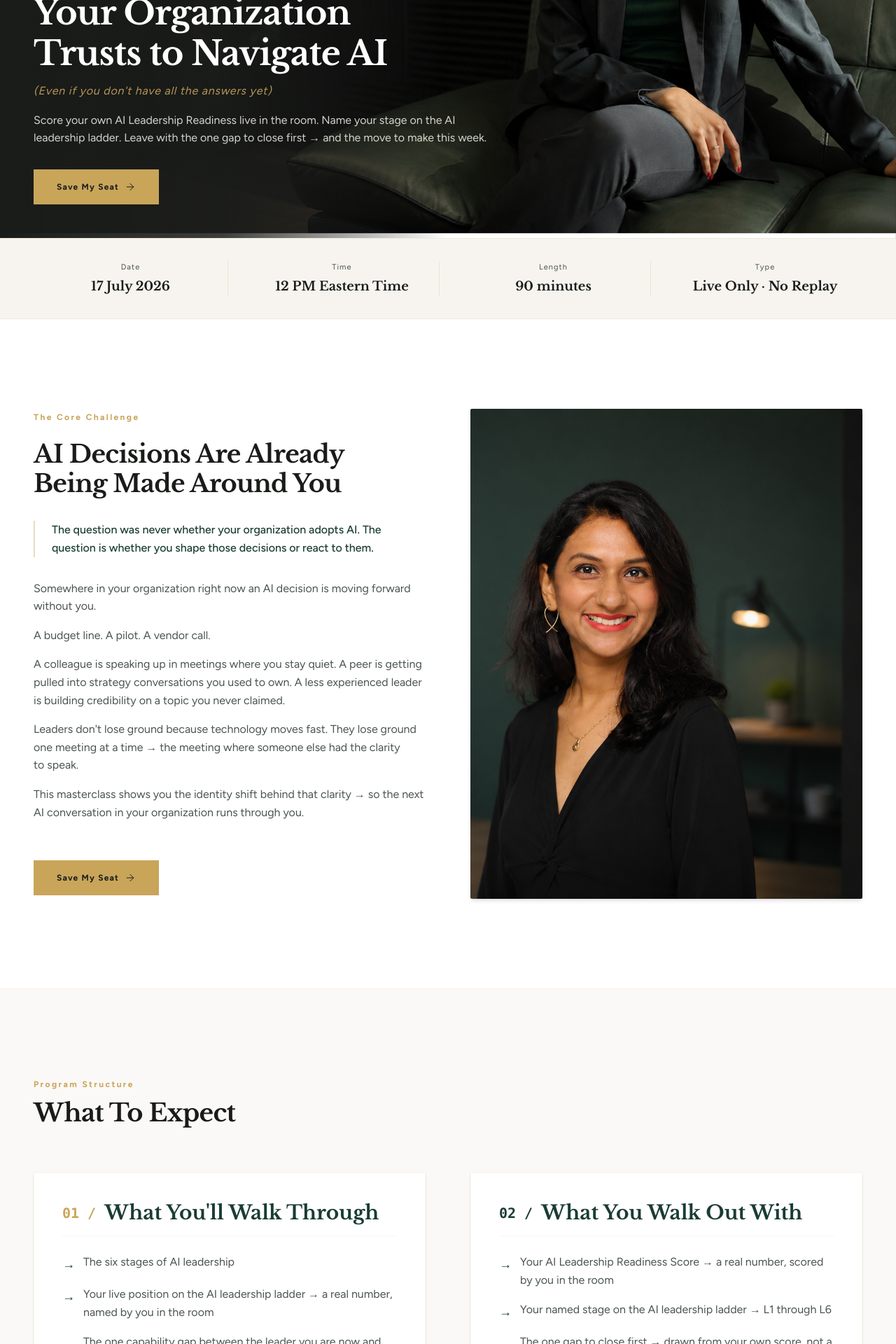
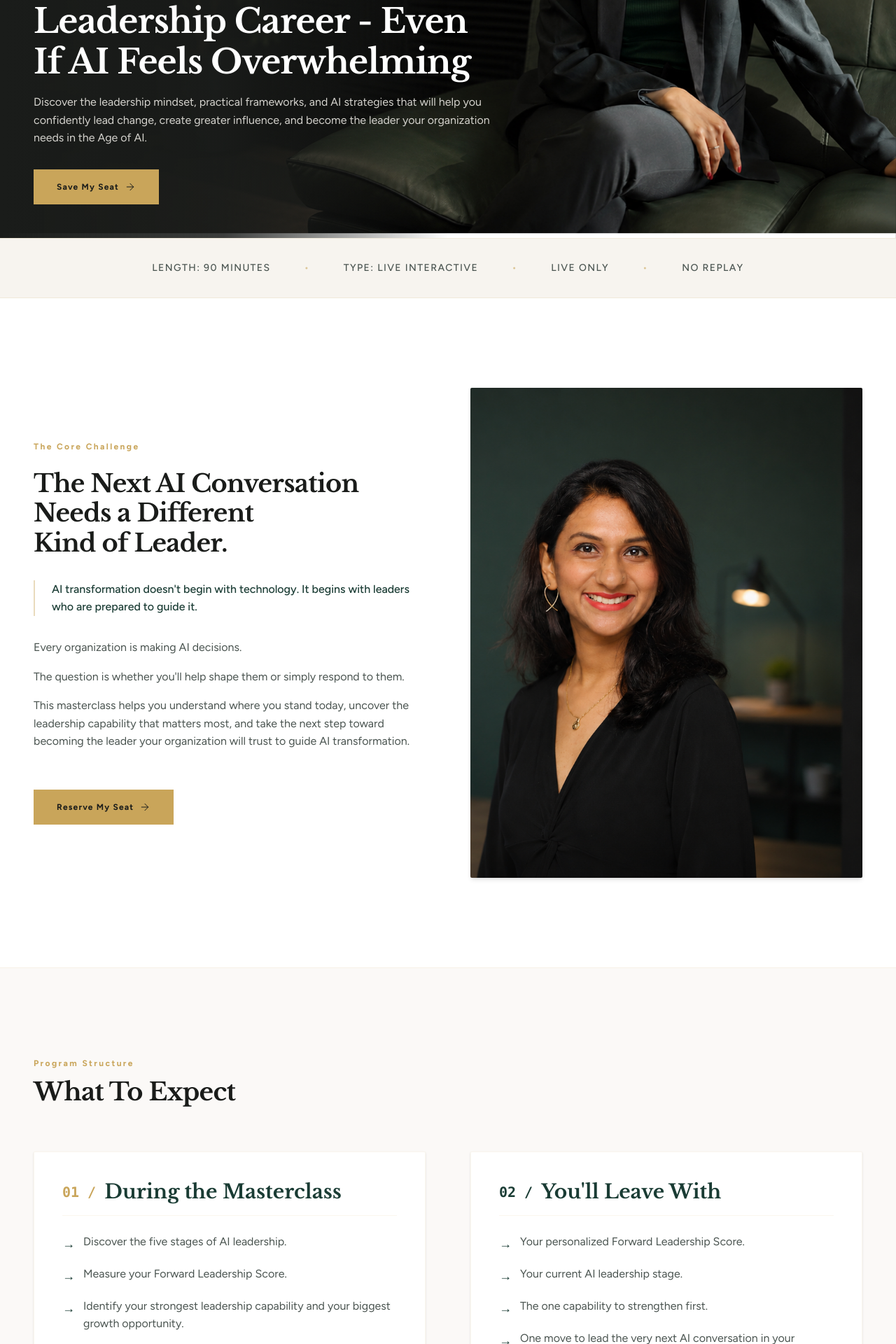
Before and after one commit to AnshKapila/The-Forward-Org-New, a React (Vite) app: page /masterclass in a window 1280 px wide. Shown: the part 460-2380 px from the top of the page at 70% size. Built offline with nearby package versions, Linux system fonts and the light colour scheme.

Commit message:
feat: implement updated copy for Masterclass page

```diff
--- a/src/pages/Masterclass.tsx
+++ b/src/pages/Masterclass.tsx
@@ -118,37 +118,42 @@ export default function Masterclass() {
     {
       id: 1,
       question: "Who's hosting this?",
-      answer: "Pan Seth, founder of The Forward Org. She spent a decade building and governing production AI systems inside regulated organizations → work tied to $600M+ in business impact and two AI patents.",
+      answer: "Pan Seth, Founder of The Forward Org. After more than a decade building enterprise AI solutions that contributed to $600M+ in business impact and 2 AI patents, she now helps leaders build AI-forward organizations through leadership, strategy, and organizational transformation.",
     },
     {
       id: 2,
       question: "What is The Forward Org?",
-      answer: "The Forward Org builds AI-first leaders and AI-first organizations → using the Forward Leader Blueprint™, built from a decade inside real AI systems.",
+      answer: "The Forward Org is an AI leadership and transformation advisory that helps organizations become AI-forward by developing AI-forward leaders, aligning strategy, strengthening culture, and building practical governance for lasting business value.",
     },
     {
       id: 3,
-      question: "What is this masterclass?",
-      answer: "A free 90-minute live session. You'll score your own AI Leadership Readiness, name your stage on the leadership ladder, and leave with the one gap to close first.",
+      question: "What will I gain from this masterclass?",
+      answer: "You'll discover your Forward Leadership Score, identify your current leadership stage, uncover your biggest capability gap, and leave with practical action items to become a more effective AI leader that you can apply tomorrow.",
     },
     {
       id: 4,
-      question: "Who is this for?",
-      answer: "Any leader who feels the pressure to become AI-first and decides to act. No technical background required. No full organizational authority required. The only requirement is the decision to become the leader this moment is calling for.",
+      question: "Who is this designed for?",
+      answer: "Senior managers, directors, executives, and transformation leaders who want to lead AI initiatives with greater confidence, influence, and business impact- no technical background required.",
     },
     {
       id: 5,
-      question: "What happens after the masterclass?",
-      answer: "Leaders ready to go deeper are invited into the Forward Leader Accelerator™ → a six-month cohort built around the identity shift you'll see live in this session. You'll hear about it at the end. No pitch during the working part of the class.",
+      question: "Do I need AI or technical experience?",
+      answer: "No. This masterclass focuses on leadership, not programming. If you're responsible for leading people, teams, or change, you'll benefit from the frameworks you'll learn.",
     },
     {
       id: 6,
-      question: "Is this free?",
-      answer: "Yes. A complimentary masterclass for everyone in Pan's network.",
+      question: "What happens after the masterclass?",
+      answer: "If you're ready to continue your journey, you'll be invited to join the Forward Leader Accelerator™, a six-month program designed to help leaders build the capabilities needed to lead AI transformation with confidence.",
     },
     {
       id: 7,
+      question: "Is the masterclass free?",
+      answer: "Yes. This complimentary masterclass is part of The Forward Org's mission to prepare leaders for the future of AI-powered organizations.",
+    },
+    {
+      id: 8,
       question: "Will there be a replay?",
-      answer: "No. The scoring works because you do it live in the room. A replay removes the part that matters. If this date doesn't work, the masterclass runs monthly → reply to any email to be notified of the next one."
+      answer: "No. The assessment, discussions, and coaching are designed to be experienced live. If you can't attend this session, you'll have the opportunity to join a future masterclass.",
     }
   ];
 
@@ -280,21 +285,14 @@ END:VCALENDAR`;
               variants={itemVariants}
               className="font-serif text-hero leading-[1.12] font-bold tracking-tight text-white text-balance mt-3 md:mt-4"
             >
-              Become the Leader Your Organization Trusts to Navigate AI
+              How to Future-Proof Your Leadership Career - Even If AI Feels Overwhelming
             </motion.h1>
-
-            <motion.p
-              variants={itemVariants}
-              className="font-serif text-base md:text-lg text-gold/90 italic tracking-wide mt-3 text-left font-normal"
-            >
-              (Even if you don't have all the answers yet)
-            </motion.p>
 
             <motion.p
               variants={itemVariants}
               className="font-sans text-[17px] md:text-[19px] text-off-white/85 leading-relaxed font-light max-w-2xl mt-4 text-balance"
             >
-              Score your own AI Leadership Readiness live in the room. Name your stage on the AI leadership ladder. Leave with the one gap to close first → and the move to make this week.
+              Discover the leadership mindset, practical frameworks, and AI strategies that will help you confidently lead change, create greater influence, and become the leader your organization needs in the Age of AI.
             </motion.p>
 
             <motion.div
@@ -316,23 +314,14 @@ END:VCALENDAR`;
       {/* 2. Quick Stats / Metadata Bar */}
       <section className="py-8 bg-[#F7F4EF] border-y border-gold/15 relative z-30">
         <div className="max-w-7xl mx-auto px-6 md:px-12">
-          <div className="grid grid-cols-2 md:grid-cols-4 gap-6 text-center md:divide-x md:divide-gold/20">
-            <div className="flex flex-col justify-center items-center">
-              <span className="font-sans text-[11px] capitalize tracking-widest text-ink-muted">Date</span>
-              <span className="font-serif text-base md:text-lg font-bold text-ink mt-1">17 July 2026</span>
-            </div>
-            <div className="flex flex-col justify-center items-center">
-              <span className="font-sans text-[11px] capitalize tracking-widest text-ink-muted">Time</span>
-              <span className="font-serif text-base md:text-lg font-bold text-ink mt-1">12 PM Eastern Time</span>
-            </div>
-            <div className="flex flex-col justify-center items-center">
-              <span className="font-sans text-[11px] capitalize tracking-widest text-ink-muted">Length</span>
-              <span className="font-serif text-base md:text-lg font-bold text-ink mt-1">90 minutes</span>
-            </div>
-            <div className="flex flex-col justify-center items-center">
-              <span className="font-sans text-[11px] capitalize tracking-widest text-ink-muted">Type</span>
-              <span className="font-serif text-base md:text-lg font-bold text-ink mt-1">Live Only · No Replay</span>
-            </div>
+          <div className="flex flex-wrap justify-center items-center gap-x-12 gap-y-4 text-center text-sm font-sans font-medium text-ink-muted uppercase tracking-widest">
+            <span>Length: 90 minutes</span>
+            <span className="hidden md:inline text-gold/60">•</span>
+            <span>Type: Live Interactive</span>
+            <span className="hidden md:inline text-gold/60">•</span>
+            <span>Live Only</span>
+            <span className="hidden md:inline text-gold/60">•</span>
+            <span>No Replay</span>
           </div>
         </div>
       </section>
@@ -347,19 +336,17 @@ END:VCALENDAR`;
                   The Core Challenge
                 </span>
                 <h2 className="font-serif text-[32px] md:text-[45px] leading-tight font-bold text-ink">
-                  AI Decisions Are Already Being Made Around You
+                  The Next AI Conversation Needs a Different Kind of Leader.
                 </h2>
 
                 <p className="font-serif text-xl md:text-2xl text-teal font-medium leading-relaxed border-l-2 border-gold/40 pl-6 my-8">
-                  The question was never whether your organization adopts AI. The question is whether you shape those decisions or react to them.
+                  AI transformation doesn't begin with technology. It begins with leaders who are prepared to guide it.
                 </p>
 
                 <div className="font-sans text-base md:text-lg text-ink-muted leading-relaxed font-light mt-6 space-y-4">
-                  <p>Somewhere in your organization right now an AI decision is moving forward without you.</p>
-                  <p>A budget line. A pilot. A vendor call.</p>
-                  <p>A colleague is speaking up in meetings where you stay quiet. A peer is getting pulled into strategy conversations you used to own. A less experienced leader is building credibility on a topic you never claimed.</p>
-                  <p>Leaders don't lose ground because technology moves fast. They lose ground one meeting at a time → the meeting where someone else had the clarity to speak.</p>
-                  <p>This masterclass shows you the identity shift behind that clarity → so the next AI conversation in your organization runs through you.</p>
+                  <p>Every organization is making AI decisions.</p>
+                  <p>The question is whether you'll help shape them or simply respond to them.</p>
+                  <p>This masterclass helps you understand where you stand today, uncover the leadership capability that matters most, and take the next step toward becoming the leader your organization will trust to guide AI transformation.</p>
                 </div>
 
                 <div className="pt-8">
@@ -368,7 +355,7 @@ END:VCALENDAR`;
                     variant="gold"
                     className="px-8 py-4 font-bold"
                   >
-                    Save My Seat
+                    Reserve My Seat
                   </InteractiveButton>
                 </div>
               </div>
@@ -405,25 +392,25 @@ END:VCALENDAR`;
             <div className="space-y-6 bg-white p-8 md:p-10 border border-gold/10 rounded-[2px] shadow-sm text-left">
               <h3 className="font-serif text-2xl font-bold text-[#1A3C34] border-b border-gold/10 pb-4 flex items-center gap-3">
                 <span className="text-gold font-mono text-xl">01 /</span>
-                What You'll Walk Through
+                During the Masterclass
               </h3>
 
               <ul className="space-y-4 font-sans text-[15px] md:text-[16px] text-ink-muted">
                 <li className="flex items-start gap-3">
                   <span className="text-teal font-bold text-lg shrink-0 mt-0.5">→</span>
-                  <span>The six stages of AI leadership</span>
+                  <span>Discover the five stages of AI leadership.</span>
                 </li>
                 <li className="flex items-start gap-3">
                   <span className="text-teal font-bold text-lg shrink-0 mt-0.5">→</span>
-                  <span>Your live position on the AI leadership ladder → a real number, named by you in the room</span>
+                  <span>Measure your Forward Leadership Score.</span>
                 </li>
                 <li className="flex items-start gap-3">
                   <span className="text-teal font-bold text-lg shrink-0 mt-0.5">→</span>
-                  <span>The one capability gap between the leader you are now and the leader your organization needs</span>
+                  <span>Identify your strongest leadership capability and your biggest growth opportunity.</span>
                 </li>
                 <li className="flex items-start gap-3">
                   <span className="text-teal font-bold text-lg shrink-0 mt-0.5">→</span>
-                  <span>Why that gap costs you influence before it ever costs you your title</span>
+                  <span>Learn what it takes to confidently lead AI transformation inside your organization.</span>
                 </li>
               </ul>
             </div>
@@ -432,21 +419,21 @@ END:VCALENDAR`;
             <div className="space-y-6 bg-white p-8 md:p-10 border border-gold/10 rounded-[2px] shadow-sm text-left">
               <h3 className="font-serif text-2xl font-bold text-teal border-b border-gold/10 pb-4 flex items-center gap-3">
                 <span className="text-teal font-mono text-xl">02 /</span>
-                What You Walk Out With
+                You'll Leave With
               </h3>
 
               <ul className="space-y-4 font-sans text-[15px] md:text-[16px] text-ink-muted">
                 <li className="flex items-start gap-3">
                   <span className="text-teal font-bold text-lg shrink-0 mt-0.5">→</span>
-                  <span>Your AI Leadership Readiness Score → a real number, scored by you in the room</span>
+                  <span>Your personalized Forward Leadership Score.</span>
                 </li>
                 <li className="flex items-start gap-3">
                   <span className="text-teal font-bold text-lg shrink-0 mt-0.5">→</span>
-                  <span>Your named stage on the AI leadership ladder → L1 through L6</span>
+                  <span>Your current AI leadership stage.</span>
                 </li>
                 <li className="flex items-start gap-3">
                   <span className="text-teal font-bold text-lg shrink-0 mt-0.5">→</span>
-                  <span>The one gap to close first → drawn from your own score, not a generic list</span>
+                  <span>The one capability to strengthen first.</span>
                 </li>
                 <li className="flex items-start gap-3">
                   <span className="text-teal font-bold text-lg shrink-0 mt-0.5">→</span>
@@ -473,13 +460,13 @@ END:VCALENDAR`;
         <div className="max-w-xl mx-auto px-6 text-center space-y-8">
           <div className="space-y-3">
             <span className="font-sans font-bold text-xs text-gold capitalize tracking-[0.25em] block">
-              Secure Your Place
+              Join the Waitlist for the Next Live Masterclass
             </span>
             <h2 className="font-serif text-[32px] font-bold text-ink">
               Save Your Seat
             </h2>
             <p className="font-sans text-base text-ink-muted leading-relaxed font-light">
-              This session is live only with no replays.
+              Join Leaders Preparing for the Future of AI. Folks in the waitlist would be first to get invited to the next masterclass, along with AI leadership insights and practical resources from The Forward Org.
             </p>
           </div>
 
@@ -554,7 +541,7 @@ END:VCALENDAR`;
                   variant="gold"
                   className="w-full py-4 text-center text-sm font-bold capitalize tracking-wider"
                 >
-                  {isSubmitting ? "Processing Reservation..." : "Save My Seat"}
+                  {isSubmitting ? "Processing Reservation..." : "Join the Waitlist"}
                 </InteractiveButton>
               </div>
 
```
